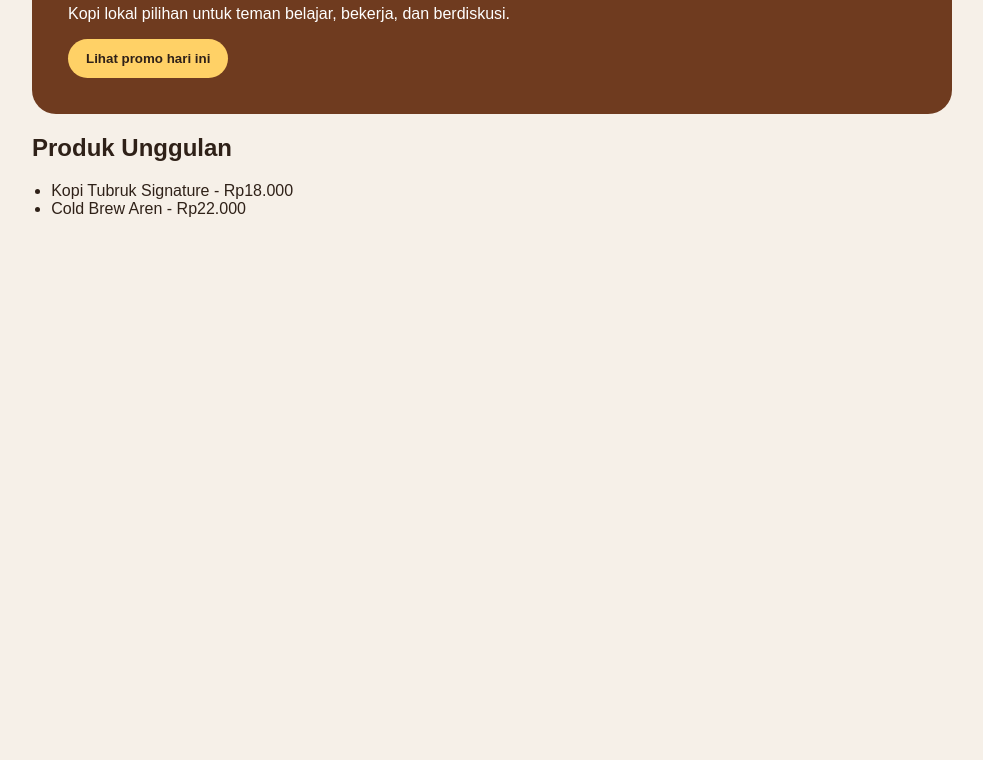
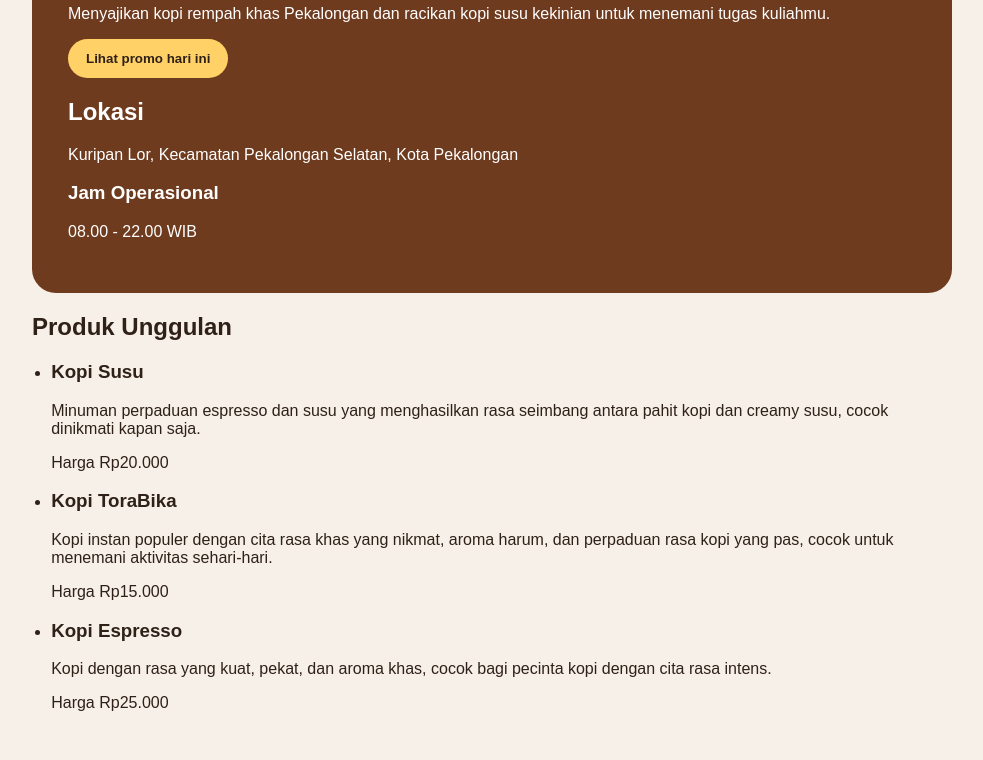
Before and after one commit to AkhmadNabil/website-umkm, a plain HTML site: page index.html in a window 1280 px wide. Shown: the part 149-909 px from the top of the page, without its empty margins (148-1131 px from the left). Before the commit the page ends 800 px from the top, so only its background shows below. Drawn offline with Linux system fonts and the light colour scheme.

Commit message:
feat: perbarui konten landing page Kopi Kapal Api

```diff
--- a/index.html
+++ b/index.html
@@ -3,26 +3,68 @@
   <head>
     <meta charset="utf-8" />
     <meta name="viewport" content="width=device-width, initial-scale=1" />
-    <title>Kopi Nusa - Website UMKM</title>
+    <title>Kopi Kapal Api - UMKM Pekalongan</title>
     <link rel="stylesheet" href="css/style.css" />
   </head>
   <body>
     <main class="page">
       <section class="hero">
         <p class="eyebrow">UMKM Pekalongan</p>
-        <h1>Kopi Nusa</h1>
-        <p>Kopi lokal pilihan untuk teman belajar, bekerja, dan berdiskusi.</p>
-        <button id="promoButton" type="button">Lihat promo hari ini</button>
+
+        <h1>Kopi Kapal Api</h1>
+
+        <p>
+          Menyajikan kopi rempah khas Pekalongan dan racikan kopi susu
+          kekinian untuk menemani tugas kuliahmu.
+        </p>
+
+        <button id="promoButton" type="button">
+          Lihat promo hari ini
+        </button>
+
+        <h2>Lokasi</h2>
+        <p>Kuripan Lor, Kecamatan Pekalongan Selatan, Kota Pekalongan</p>
+
+        <h3>Jam Operasional</h3>
+        <p>08.00 - 22.00 WIB</p>
       </section>
 
       <section aria-labelledby="produk-title">
         <h2 id="produk-title">Produk Unggulan</h2>
+
         <ul class="products">
-          <li>Kopi Tubruk Signature - Rp18.000</li>
-          <li>Cold Brew Aren - Rp22.000</li>
+          <li class="product-card">
+            <h3>Kopi Susu</h3>
+            <p>
+              Minuman perpaduan espresso dan susu yang menghasilkan rasa
+              seimbang antara pahit kopi dan creamy susu, cocok dinikmati
+              kapan saja.
+            </p>
+            <p>Harga Rp20.000</p>
+          </li>
+
+          <li class="product-card">
+            <h3>Kopi ToraBika</h3>
+            <p>
+              Kopi instan populer dengan cita rasa khas yang nikmat, aroma
+              harum, dan perpaduan rasa kopi yang pas, cocok untuk menemani
+              aktivitas sehari-hari.
+            </p>
+            <p>Harga Rp15.000</p>
+          </li>
+
+          <li class="product-card">
+            <h3>Kopi Espresso</h3>
+            <p>
+              Kopi dengan rasa yang kuat, pekat, dan aroma khas, cocok bagi
+              pecinta kopi dengan cita rasa intens.
+            </p>
+            <p>Harga Rp25.000</p>
+          </li>
         </ul>
       </section>
     </main>
+
     <script src="js/script.js"></script>
   </body>
 </html>
```
